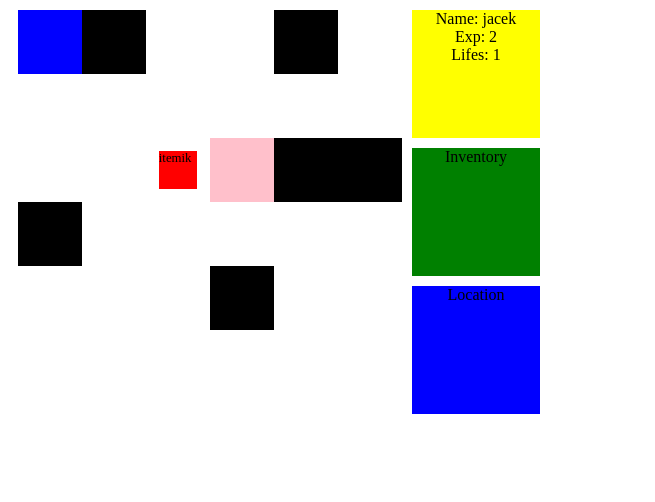
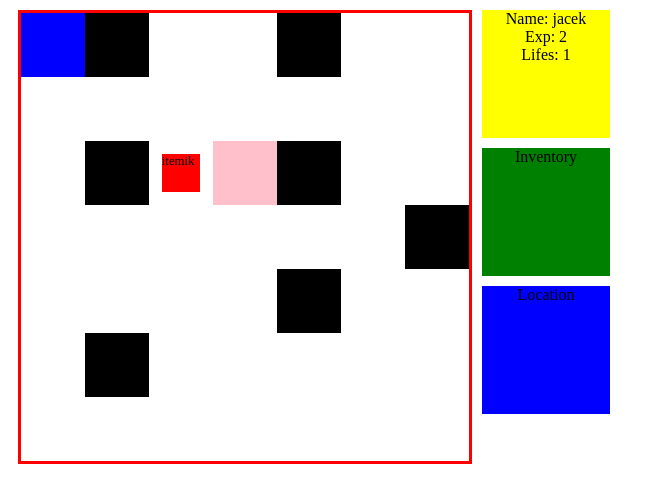
Before and after one commit to Ajris/IO_frontend, a React (Create React App) app: page / in a window 1280 px wide. Shown: the top 502 px of the page, without its empty margins (0-655 px from the left). Built offline with nearby package versions, Linux system fonts and the light colour scheme.

Commit message:
Add border

```diff
--- a/src/App.css
+++ b/src/App.css
@@ -1,6 +1,7 @@
 .map {
 	display: flex;
 	flex-direction: column;
+	border: 3px solid red;
 }
 
 .map-row {
--- a/src/store/reducers.ts
+++ b/src/store/reducers.ts
@@ -10,7 +10,7 @@ import {OpponentProps, Opponents} from "../components/opponent/Opponent";
 const getRandomTile = () => (Math.random() > 0.7 ? Tile.Wall : Tile.Floor);
 
 const getGameMap = (itemPositions: Position[]) => {
-  const map: (Tile.Floor | Tile.Wall | Tile.Item)[][] = Array.from(Array(5), _ => Array.from(Array(6), _ => getRandomTile()));
+  const map: (Tile.Floor | Tile.Wall | Tile.Item)[][] = Array.from(Array(7), _ => Array.from(Array(7), _ => getRandomTile()));
   itemPositions.forEach(position => {
     const[x, y] = position;
     map[x][y] = Tile.Item;
```
